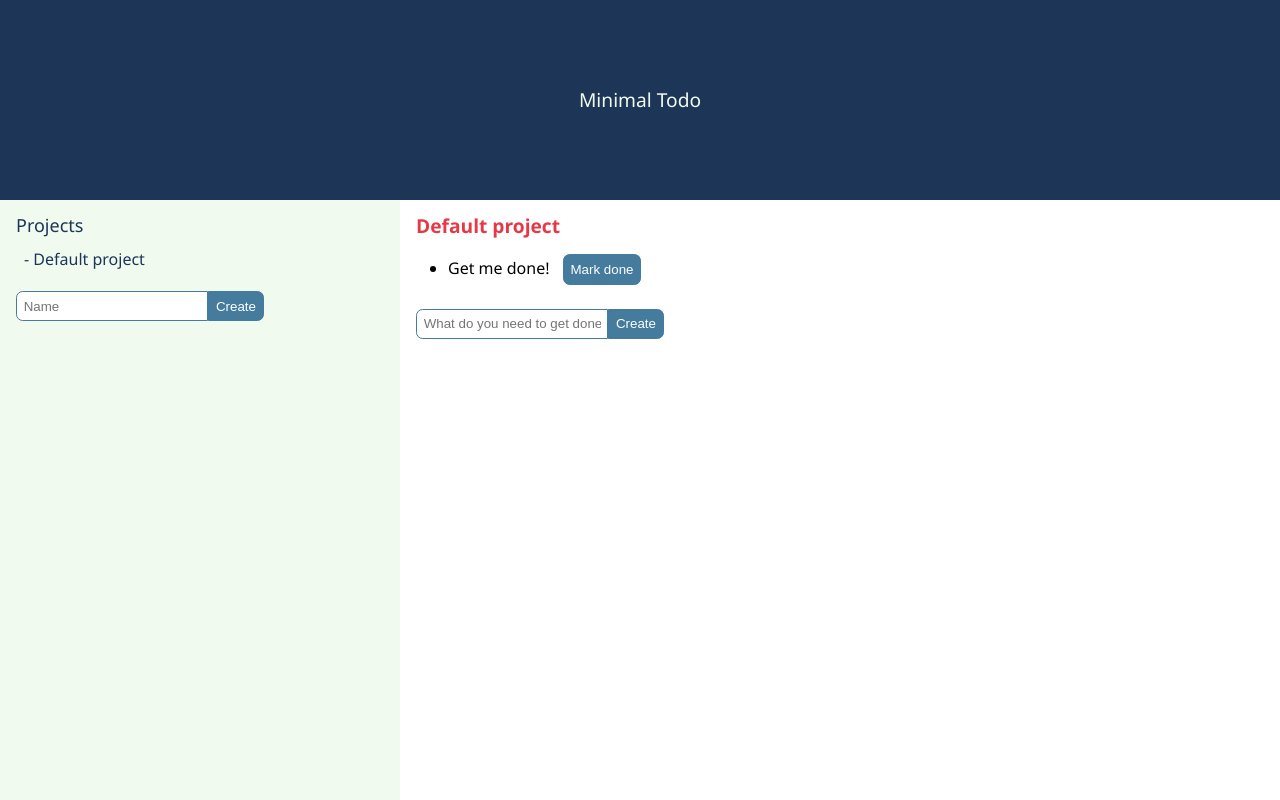
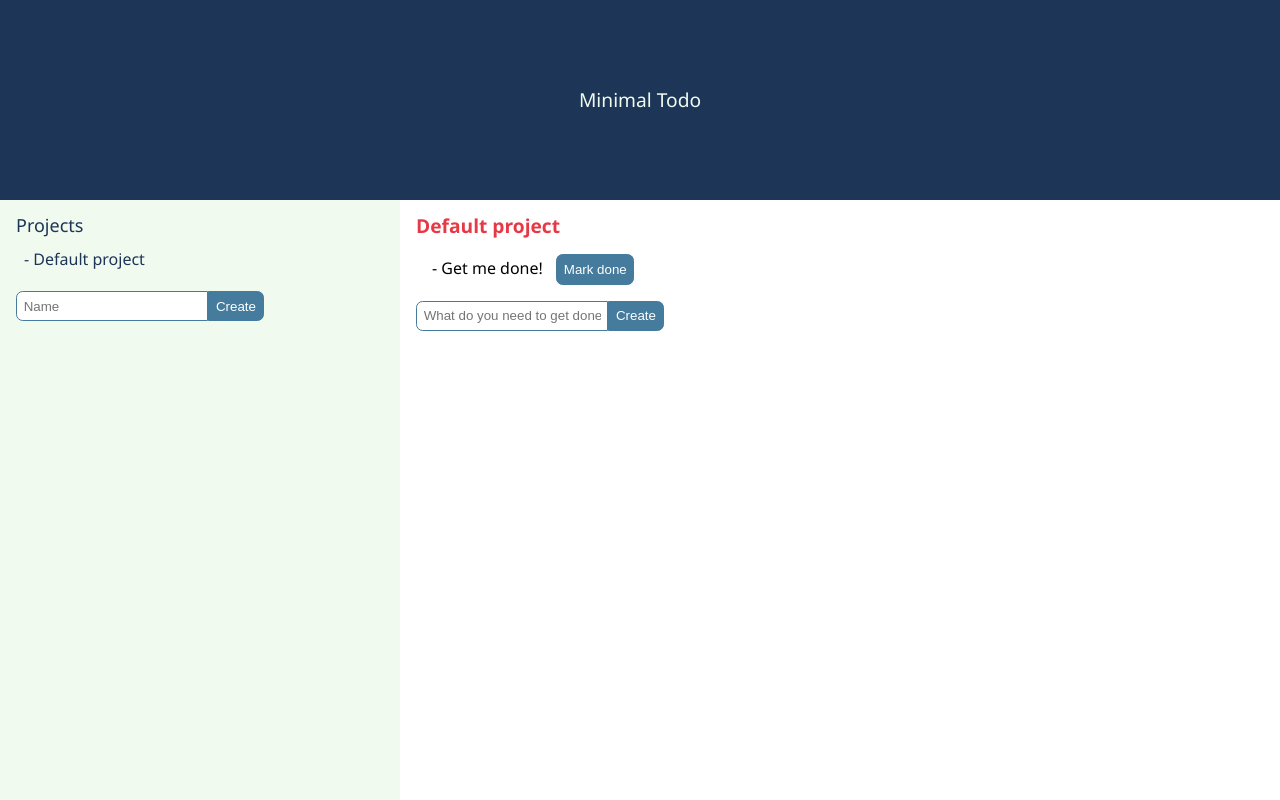
Before and after one commit to TARichardWashington/odin-todo, a website built with webpack: page dist/index.html in a window 1280 px wide. Built offline with Linux system fonts and the light colour scheme.

Commit message:
:lipstick: Updte right panel list style

```diff
--- a/src/styles.css
+++ b/src/styles.css
@@ -86,15 +86,19 @@ input {
 }
 
 .right ul {
-    list-style-type: disc;
-    padding-bottom: 1em;
-    margin-left: 2em;
+    list-style-type: none;
+    padding-bottom: 0.5em;
+    margin-left: 1em;
 }
 
 .right ul li {
     margin-bottom: 0.5em;
 }
 
+.right ul li:before {
+    content: " - ";
+}
+
 .right #project p {
     padding-bottom: 1em;
 }
```
Also changed, not shown: dist/main.js.
